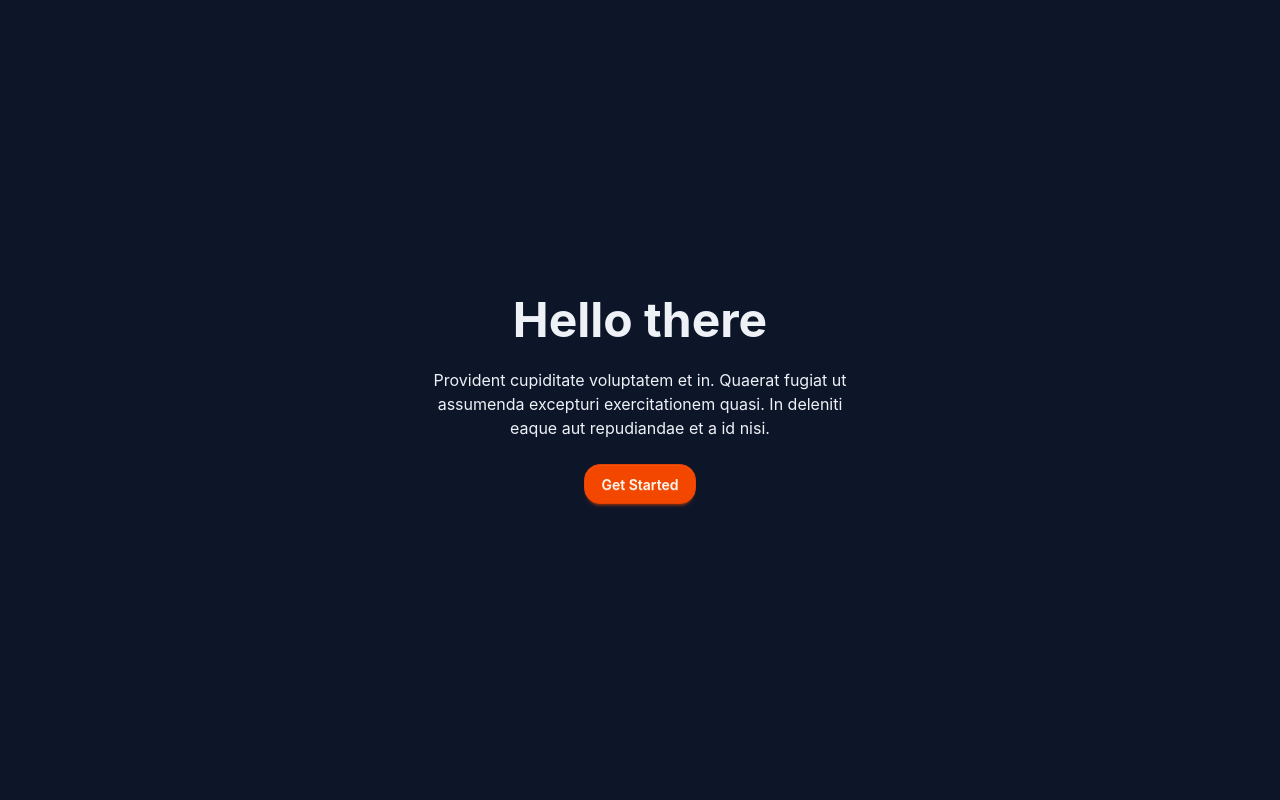
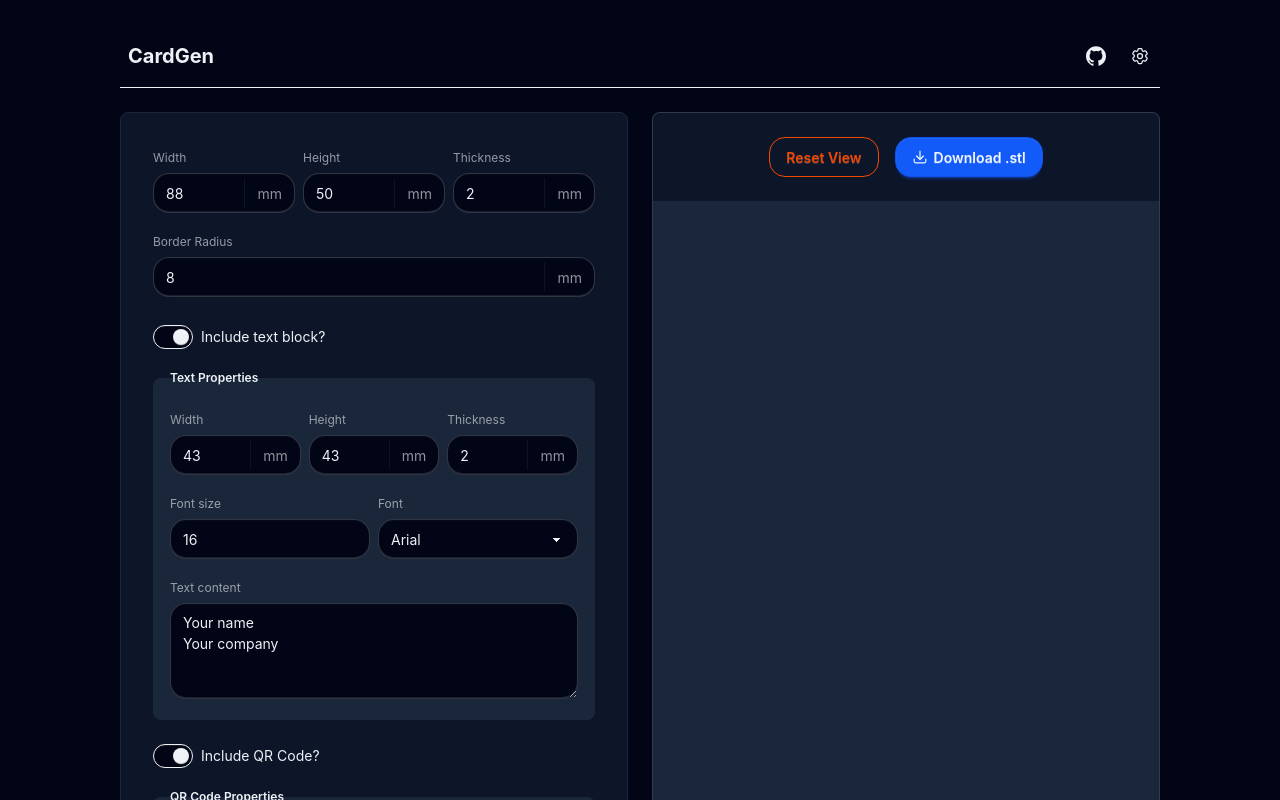
Before and after one commit to Axolodev/biscard, a Next.js app: page / in a window 1280 px wide. Shown: the top 800 px of the page. Built offline with nearby package versions, Linux system fonts and the light colour scheme.

Commit message:
feat(16): implement main app UI on the homepage
Co-Authored-By: Claude Sonnet 5.5 <noreply@anthropic.com>

```diff
--- a/src/app/page.tsx
+++ b/src/app/page.tsx
@@ -1,21 +1,34 @@
+"use client";
+
+import { useState } from "react";
+import { CardForm } from "@/components/CardForm";
+import { initialCardFormState } from "@/components/cardFormTypes";
+import type { CardFormState } from "@/components/cardFormTypes";
+import { Heading } from "@/components/Heading";
+import { Modal } from "@/components/Modal";
+import { Visualizer } from "@/components/Visualizer";
+
 export default function Home() {
+  const [form, setForm] = useState<CardFormState>(initialCardFormState);
+  const [settingsOpen, setSettingsOpen] = useState(false);
+
   return (
-    <div className="">
-      <main className="">
-        <div className="hero bg-base-200 min-h-screen">
-          <div className="hero-content text-center">
-            <div className="max-w-md">
-              <h1 className="text-5xl font-bold">Hello there</h1>
-              <p className="py-6">
-                Provident cupiditate voluptatem et in. Quaerat fugiat ut
-                assumenda excepturi exercitationem quasi. In deleniti eaque aut
-                repudiandae et a id nisi.
-              </p>
-              <button className="btn btn-accent">Get Started</button>
-            </div>
-          </div>
-        </div>
-      </main>
-    </div>
+    <main className="bg-base-100 mx-auto flex w-full max-w-[1920px] flex-1 flex-col gap-6 px-8 py-6 lg:h-screen lg:px-[120px]">
+      <Heading onSettingsClick={() => setSettingsOpen(true)} />
+      <div className="grid min-h-0 flex-1 grid-cols-1 gap-6 lg:grid-cols-2">
+        <CardForm
+          state={form}
+          onChange={setForm}
+          className="min-h-0 lg:overflow-y-auto"
+        />
+        <Visualizer onResetView={() => {}} onDownloadStl={() => {}} />
+      </div>
+      {settingsOpen && (
+        <Modal
+          onLanguageChange={() => {}}
+          onClose={() => setSettingsOpen(false)}
+        />
+      )}
+    </main>
   );
 }
--- a/src/components/Heading.tsx
+++ b/src/components/Heading.tsx
@@ -23,7 +23,7 @@ export interface HeadingProps {
  */
 export function Heading({ onSettingsClick }: HeadingProps) {
   return (
-    <header className="navbar bg-base-200 text-base-content rounded-box">
+    <header className="navbar text-base-content border-base-content border-b px-0">
       <div className="flex-1">
         <h1 className="px-2 text-xl font-bold">{HEADING_TITLE}</h1>
       </div>
```
